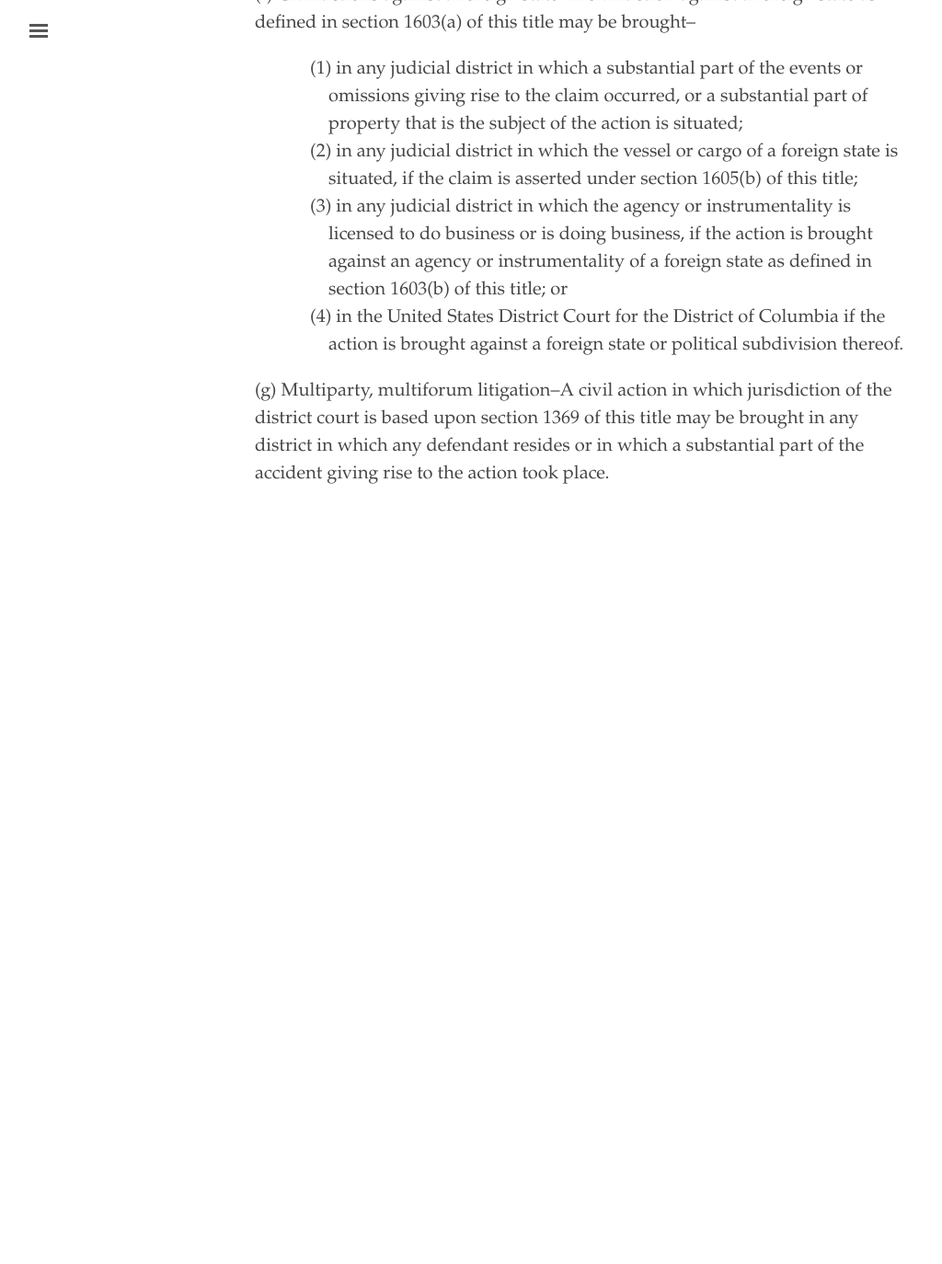
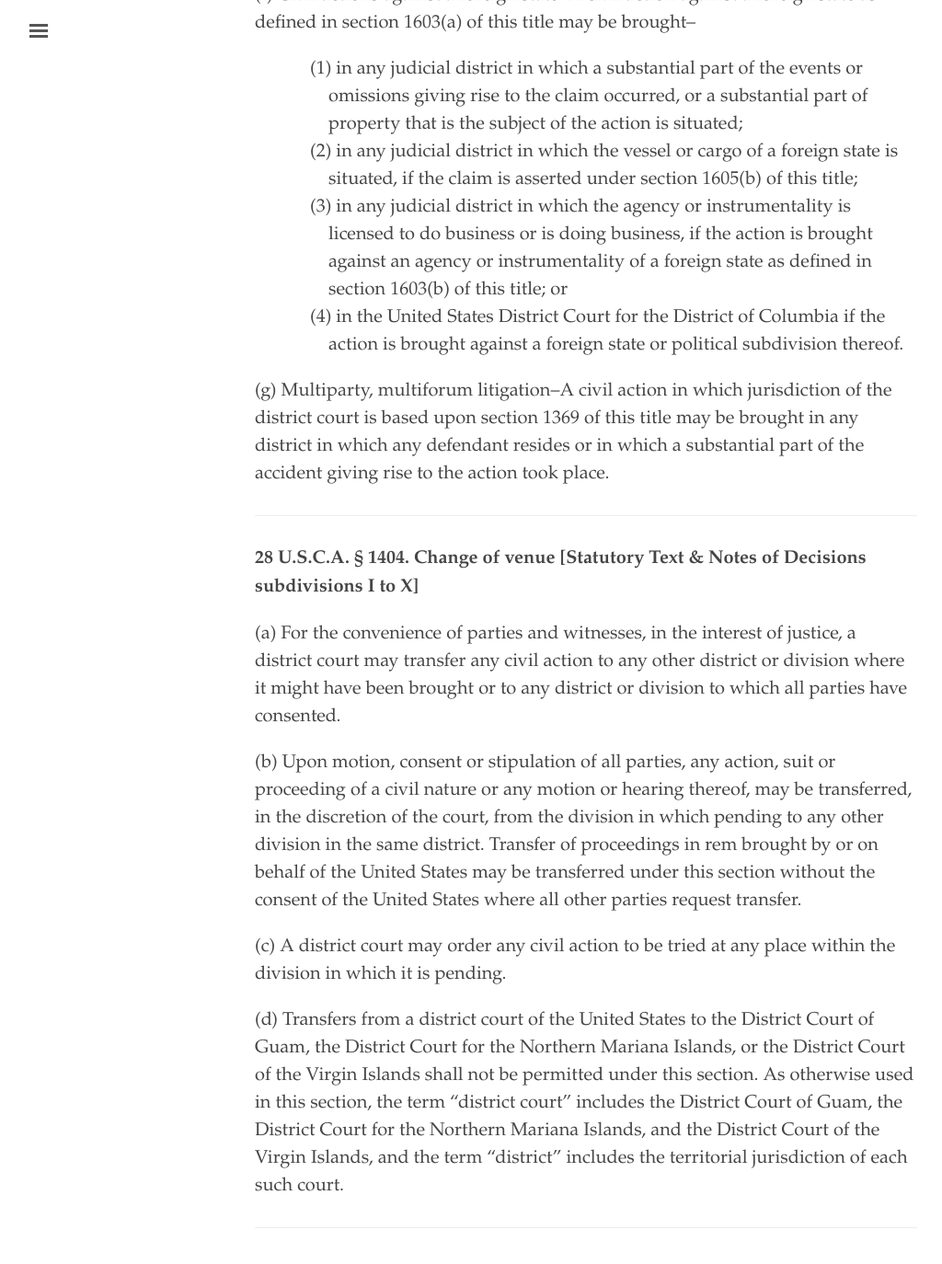
Before and after one commit to binipringle/torts, a Jekyll site: the page built from _texts/1-rules.md, in a window 1280 px wide and 1400 px high, scrolled down 2527 px. Shown: the top 1374 px of the window at 92% size, without its empty margins (3-1027 px from the left). Built offline with Jekyll 4.4.1, drawn with Linux system fonts in a browser that asks for light colours; before the commit the page ends 3157 px from its top, so only the background shows below that.

Commit message:
added statute to rules and text to piper brief

```diff
--- a/_texts/1-rules.md
+++ b/_texts/1-rules.md
@@ -47,3 +47,17 @@ Rule from Erie: the federal court is not allowed to independently judge the cons
 - {:.indent-3}(4) in the United States District Court for the District of Columbia if the action is brought against a foreign state or political subdivision thereof.
 
 (g) Multiparty, multiforum litigation--A civil action in which jurisdiction of the district court is based upon section 1369 of this title may be brought in any district in which any defendant resides or in which a substantial part of the accident giving rise to the action took place.
+
+---
+
+**28 U.S.C.A. § 1404. Change of venue [Statutory Text & Notes of Decisions subdivisions I to X]**
+
+(a) For the convenience of parties and witnesses, in the interest of justice, a district court may transfer any civil action to any other district or division where it might have been brought or to any district or division to which all parties have consented.
+
+(b) Upon motion, consent or stipulation of all parties, any action, suit or proceeding of a civil nature or any motion or hearing thereof, may be transferred, in the discretion of the court, from the division in which pending to any other division in the same district. Transfer of proceedings in rem brought by or on behalf of the United States may be transferred under this section without the consent of the United States where all other parties request transfer.
+
+(c) A district court may order any civil action to be tried at any place within the division in which it is pending.
+
+(d) Transfers from a district court of the United States to the District Court of Guam, the District Court for the Northern Mariana Islands, or the District Court of the Virgin Islands shall not be permitted under this section. As otherwise used in this section, the term “district court” includes the District Court of Guam, the District Court for the Northern Mariana Islands, and the District Court of the Virgin Islands, and the term “district” includes the territorial jurisdiction of each such court.
+
+---
```
Also changed, not shown: _texts/2-casebriefs.md (+7 -1 lines).
